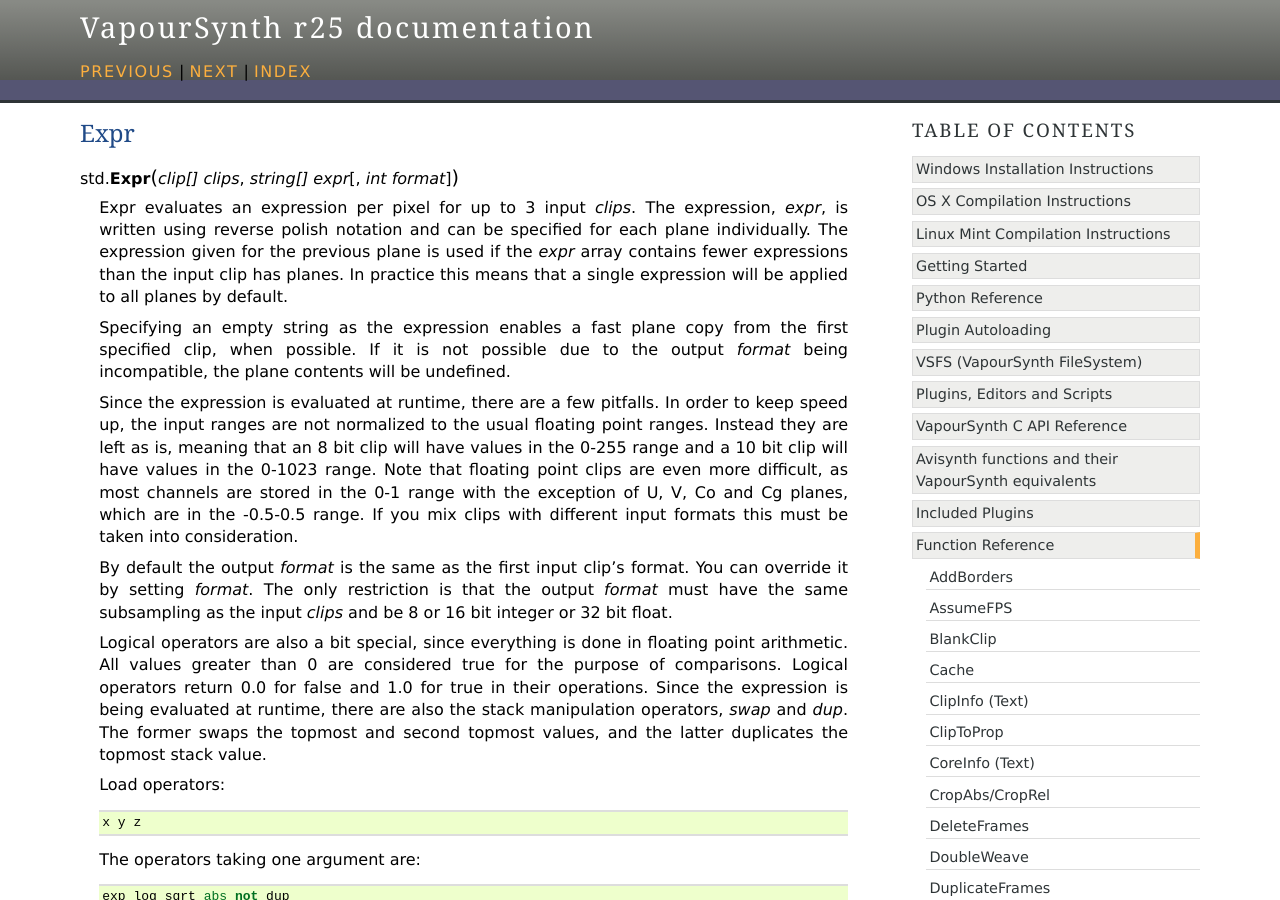
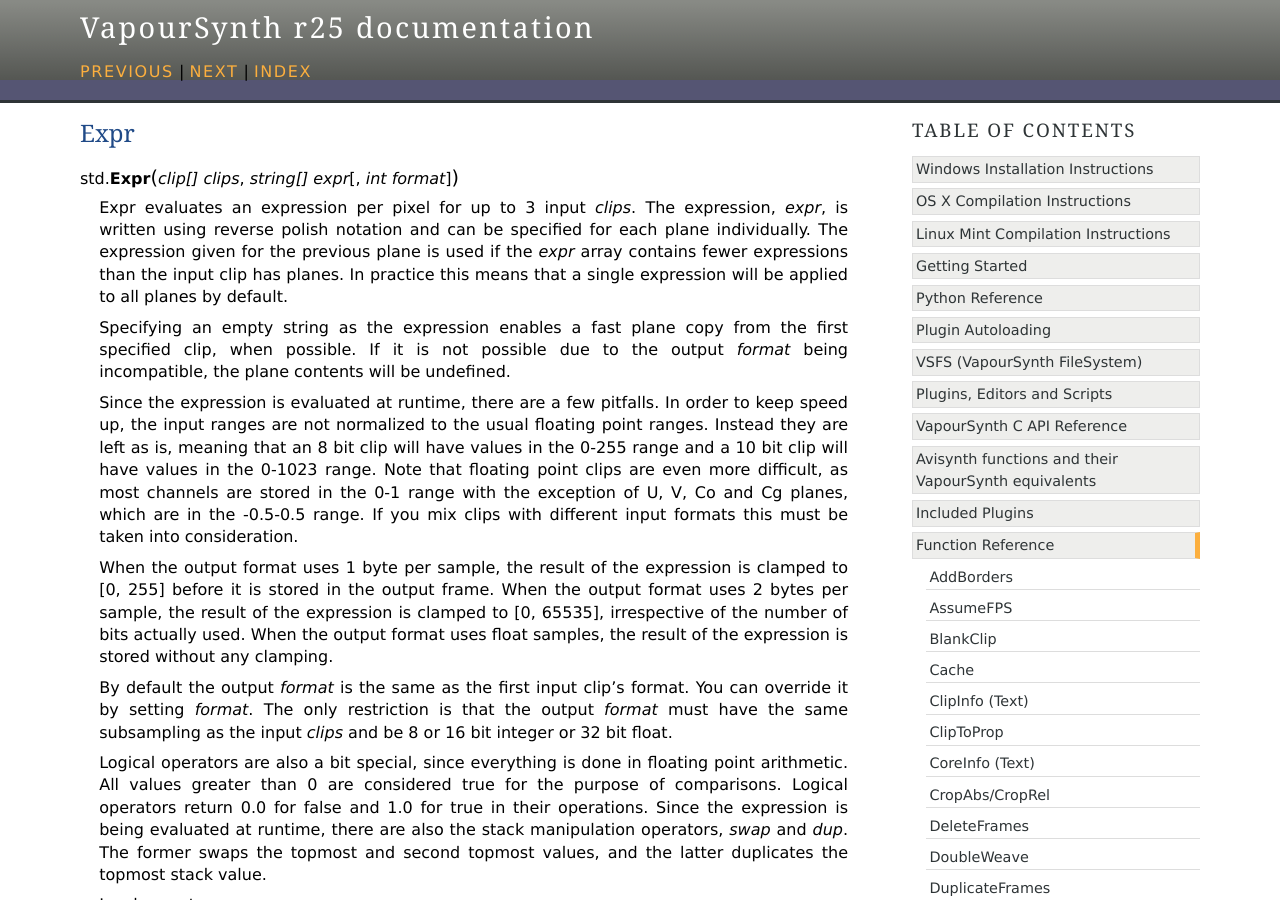
Before and after one commit to vapoursynth/vapoursynth, a Sphinx documentation site: the page built from doc/functions/expr.rst, in a window 1280 px wide and 900 px high. Built offline with Sphinx 7.4.7, drawn with Linux system fonts in a browser that asks for light colours; formulas are drawn with MathJax 3.

Commit message:
doc: Explain the clamping in Expr

```diff
--- a/doc/functions/expr.rst
+++ b/doc/functions/expr.rst
@@ -26,6 +26,13 @@
    are in the -0.5-0.5 range.
    If you mix clips with different input formats this must be taken into
    consideration.
+
+   When the output format uses 1 byte per sample, the result of the expression
+   is clamped to [0, 255] before it is stored in the output frame. When the
+   output format uses 2 bytes per sample, the result of the expression is
+   clamped to [0, 65535], irrespective of the number of bits actually used.
+   When the output format uses float samples, the result of the expression is
+   stored without any clamping.
 
    By default the output *format* is the same as the first input clip's format.
    You can override it by setting *format*. The only restriction is that the
```
